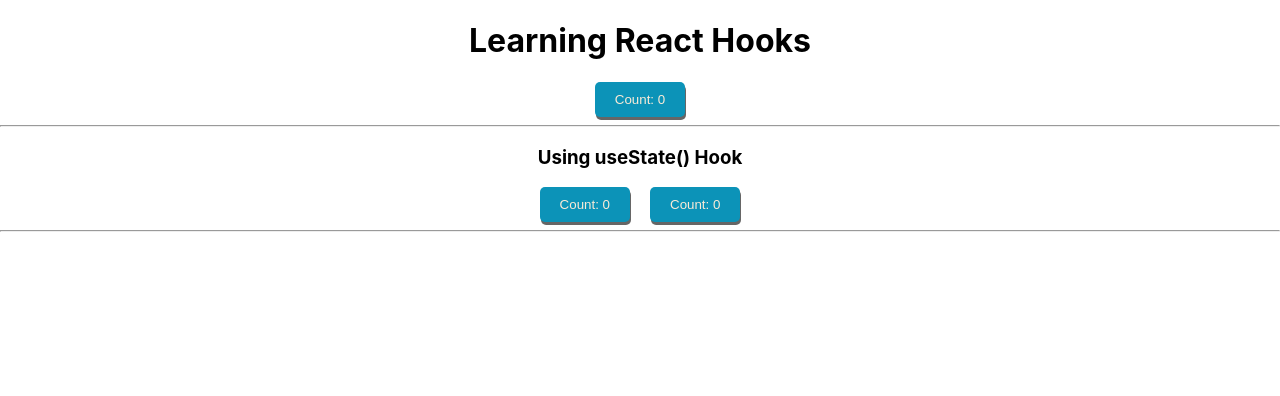
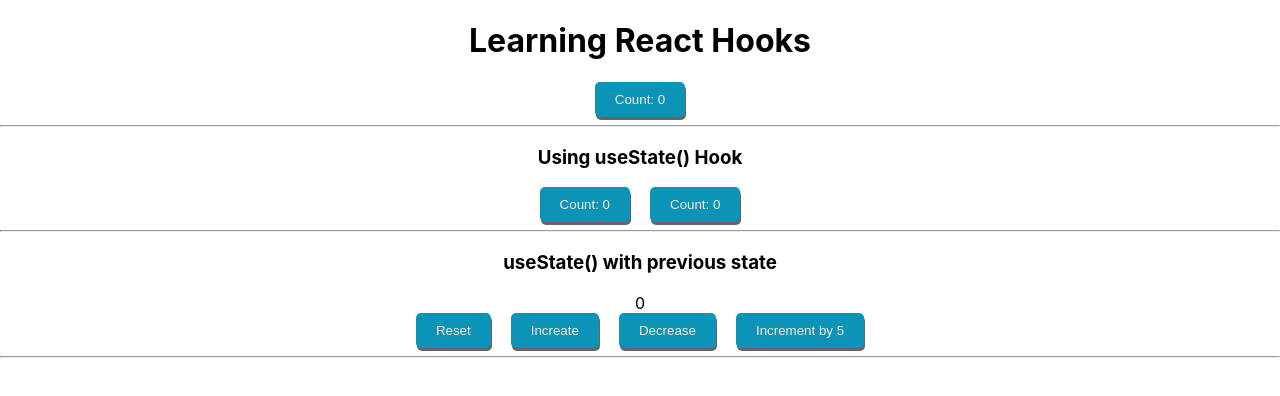
Before and after one commit to kirannani168/Learning-React-Hooks, a React (Create React App) app: page / in a window 1280 px wide. Shown: the top 396 px of the page. Built offline with nearby package versions, Linux system fonts and the light colour scheme.

Commit message:
useState() with previous state
Learnt how to use useState with previous value

```diff
--- a/src/App.js
+++ b/src/App.js
@@ -1,6 +1,7 @@
 import './App.css';
 import Counter from './Components/Counter';
 import HookCounter from './Components/HookCounter';
+import HookCounterTwo from './Components/HookCounterTwo';
 function App() {
   return (
     <div className="App">
@@ -9,6 +10,8 @@
       <hr/>
       <HookCounter/>
       <hr/>
+      <HookCounterTwo/>
+      <hr/>
     </div>
   );
 }
--- a/src/Components/Counter.js
+++ b/src/Components/Counter.js
@@ -9,6 +9,7 @@
     }
     increaseCount=()=>{
         this.setState({
+
             count: this.state.count+1
         })
     }
--- /dev/null
+++ b/src/Components/HookCounterTwo.js
@@ -0,0 +1,36 @@
+import React, { useState } from 'react'
+
+function HookCounterTwo() {
+    let initialCount = 0;
+    const [count, setCount] = useState(initialCount)
+
+    const incrementFive = () => {
+        for (let i = 0; i < 5; i++) {
+            // {/* below button wont work */}
+            // setCount(count+1)
+
+
+            setCount(prevCount => prevCount + 1)
+        }
+    }
+    return (
+        <div>
+            <h3>useState() with previous state</h3>
+            <span>{count}</span><br />
+
+            {/* It is bad practice to write as below */}
+            {/* <button onClick={()=>setCount(initialCount)}>Reset</button>
+        <button onClick={()=>setCount(count+1)}>Increate</button>
+        <button onClick={()=>setCount(count-1)}>Decrease</button> */}
+
+            {/* Good Approach */}
+            <button onClick={() => setCount(initialCount)}>Reset</button>
+            <button onClick={() => setCount(prev => prev + 1)}>Increate</button>
+            <button onClick={() => setCount(prev => prev - 1)}>Decrease</button>
+
+            <button onClick={incrementFive}>Increment by 5</button>
+        </div>
+    )
+}
+
+export default HookCounterTwo
```
